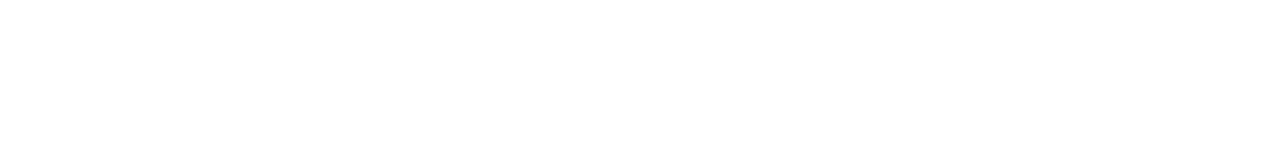
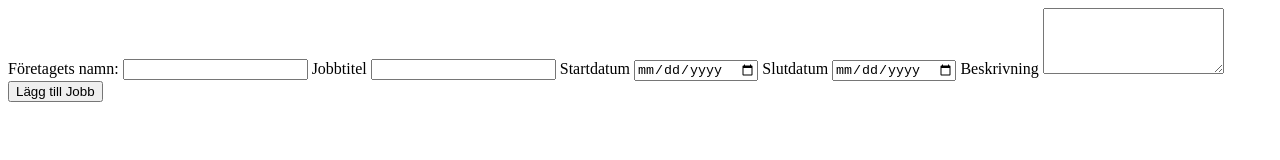
Before and after one commit to HarisSabanovic/Mongoose-moment3, a website: page public/add.html in a window 1280 px wide. Drawn offline with Linux system fonts and the light colour scheme.

Commit message:
formulär

```diff
--- a/public/add.html
+++ b/public/add.html
@@ -7,5 +7,27 @@
 </head>
 <body>
 
+    <div class="form-container">
+        <form id="jobForm">
+            <label for="companyName">Företagets namn:</label>
+            <input type="text" id="companyName" name="companyName" required>
+
+            <label for="jobTitle">Jobbtitel</label>
+            <input type="text" id="jobTitle" name="jobTitle" required>
+
+            <label for="startDate">Startdatum</label>
+            <input type="date" id="startDate" name="startDate" required>
+
+            <label for="endDate">Slutdatum</label>
+            <input type="date" id="endDate" name="endDate" required>
+
+            <label for="description">Beskrivning</label>
+            <textarea id="description" name="description" rows="4"></textarea>
+
+            <button type="submit">Lägg till Jobb</button>
+
+        </form>
+    </div>
+
 </body>
 </html>
```
